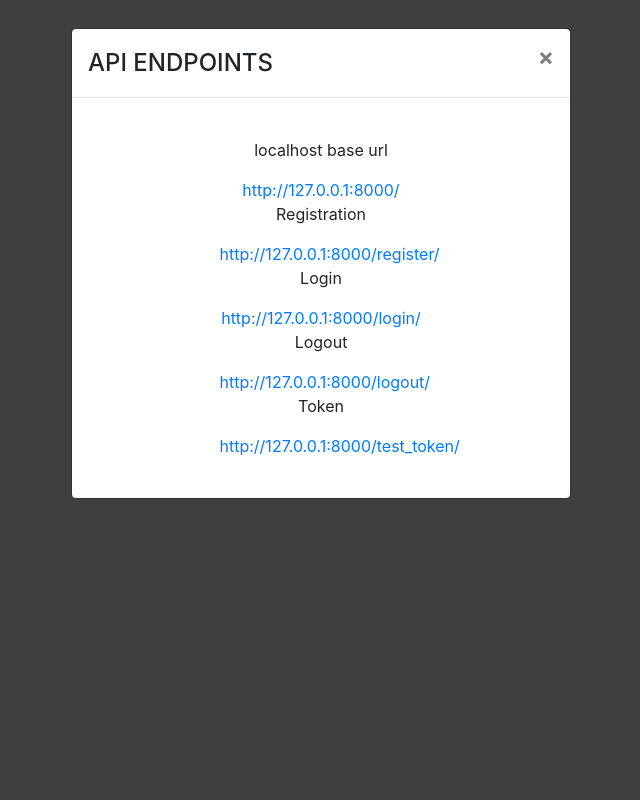
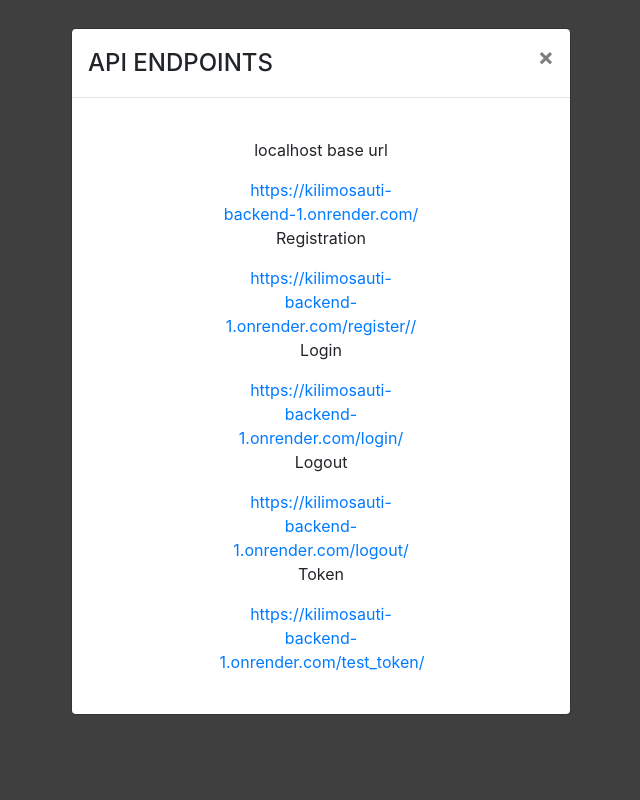
Before and after one commit to hassanyange/KilimoSauti_Backend, a Django app: page / in a window 1280 px wide, after a click on "Api end points". Shown: the whole page, without its empty margins (319-959 px from the left). Run offline with Django 4.2, Linux system fonts and the light colour scheme; some libraries are stand-ins or nearby versions.

Commit message:
some changes

```diff
--- a/Accounts/templates/accounts/endpoints.html
+++ b/Accounts/templates/accounts/endpoints.html
@@ -13,15 +13,15 @@
                 <div class="d-flex flex-column align-items-center justify-content-center py-4">
                     <div class="col-md-6 text-center">
                         <p>localhost base url </P>
-                        <p class="mb-0"><a href="http://127.0.0.1:8000/" target="_blank">http://127.0.0.1:8000/</a></p>
+                        <p class="mb-0"><a href="https://kilimosauti-backend-1.onrender.com/" target="_blank">https://kilimosauti-backend-1.onrender.com/</a></p>
                         <p>Registration </P>
-                        <p class="mb-0"><a href="http://127.0.0.1:8000/register/" target="_blank"> http://127.0.0.1:8000/register/</a></p>
+                        <p class="mb-0"><a href="https://kilimosauti-backend-1.onrender.com/register/" target="_blank"> https://kilimosauti-backend-1.onrender.com/register//</a></p>
                         <p>Login </P>
-                        <p class="mb-0"><a href="http://127.0.0.1:8000/login/" target="_blank"> http://127.0.0.1:8000/login/</a></p>
+                        <p class="mb-0"><a href="https://kilimosauti-backend-1.onrender.com/login/" target="_blank"> https://kilimosauti-backend-1.onrender.com/login/</a></p>
                         <p>Logout</P>
-                        <p class="mb-0"><a href="http://127.0.0.1:8000/logout/" target="_blank"> http://127.0.0.1:8000/logout/</a></p>
+                        <p class="mb-0"><a href="https://kilimosauti-backend-1.onrender.com/logout/" target="_blank"> https://kilimosauti-backend-1.onrender.com/logout/</a></p>
                         <p>Token </P>
-                        <p class="mb-0"><a href="http://127.0.0.1:8000/test_token/" target="_blank"> http://127.0.0.1:8000/test_token/</a></p>
+                        <p class="mb-0"><a href="https://kilimosauti-backend-1.onrender.com/test_token/" target="_blank"> https://kilimosauti-backend-1.onrender.com/test_token/</a></p>
                     </div>
                 </div>
             </div>
```
